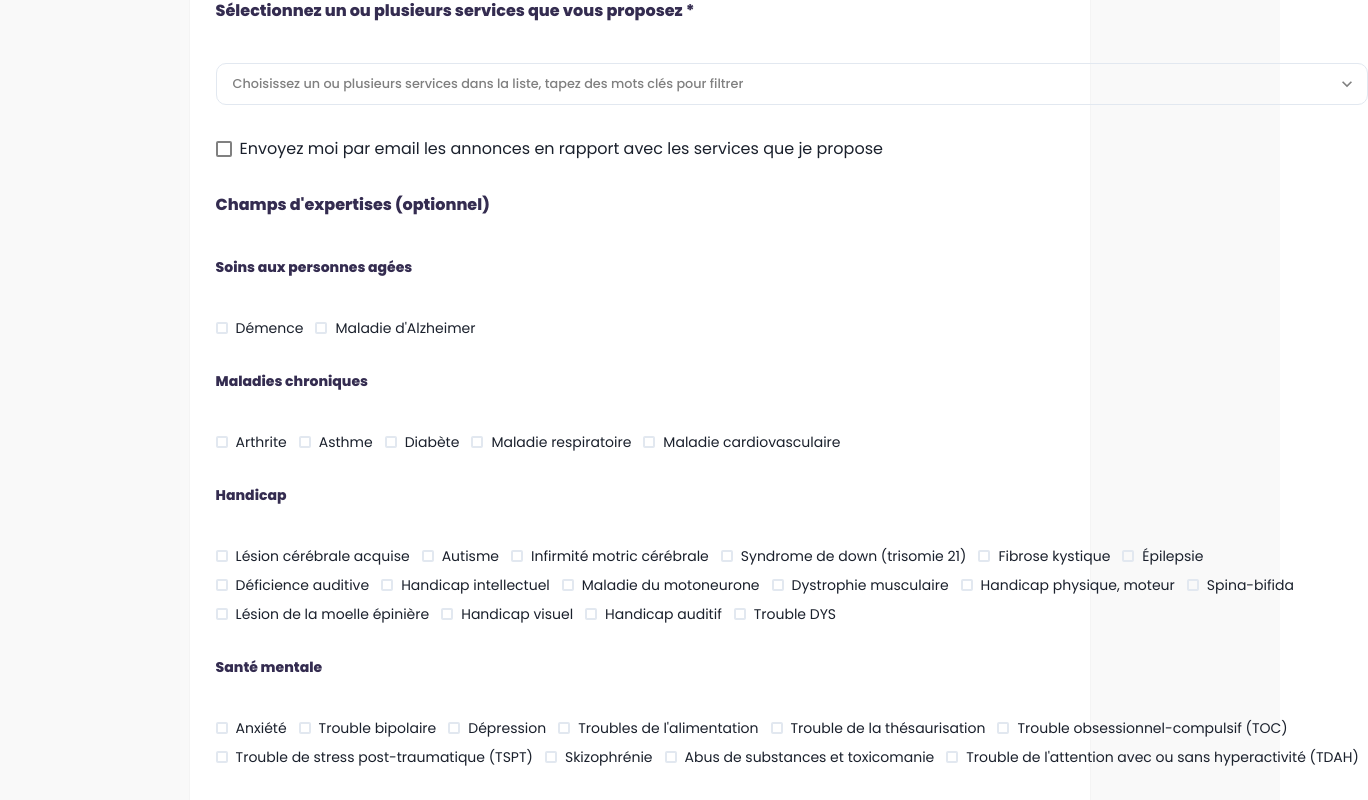
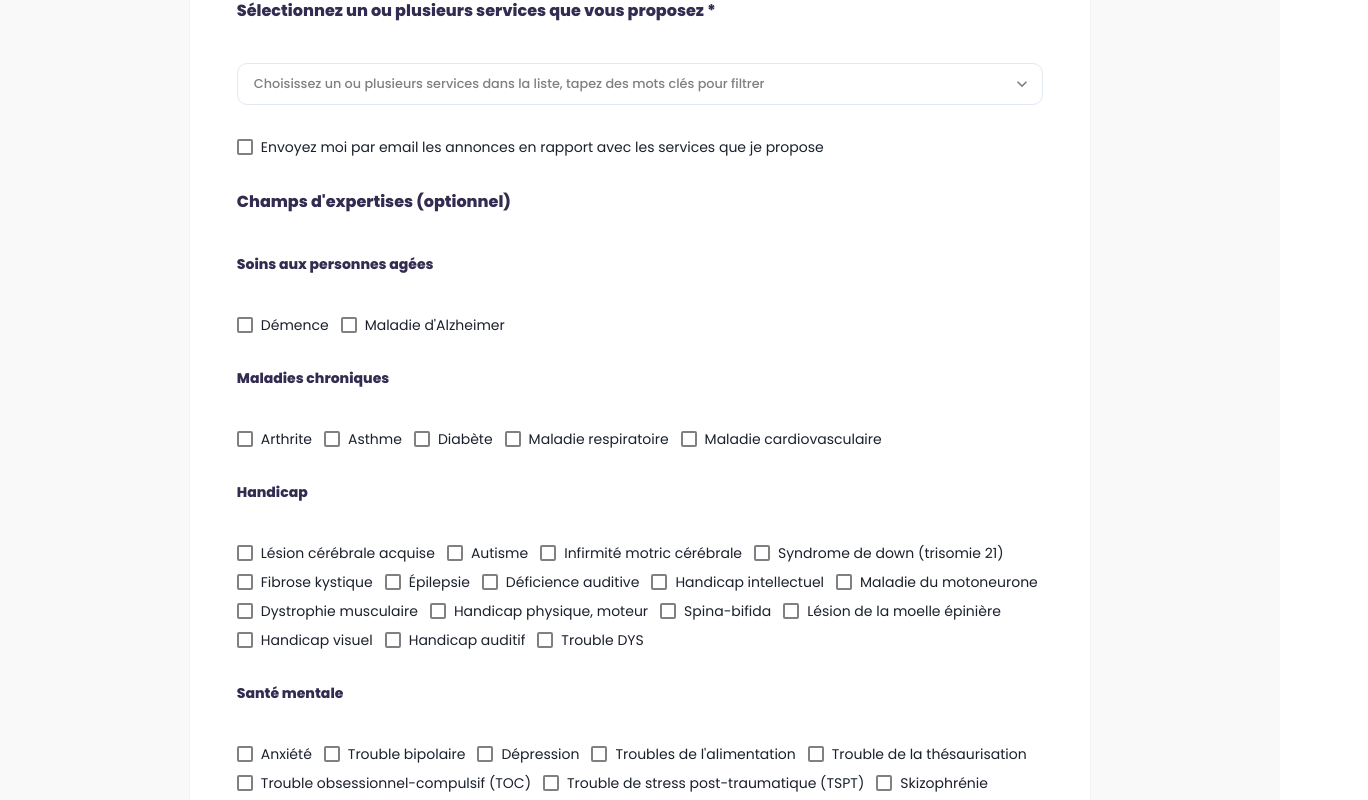
Before and after one commit to Zakari-B/Projet_WCS_3_Habble, a React (Vite) app in the folder frontend/: page /register-onboarding-pro in a window 1280 px wide. Shown: the part 949-1749 px from the top of the page, 1368 px wide, since content can reach past the window. Built offline with nearby package versions, Linux system fonts and the light colour scheme.

Commit message:
remove commented code

```diff
--- a/frontend/src/components/ProAccountForm.jsx
+++ b/frontend/src/components/ProAccountForm.jsx
@@ -34,60 +34,18 @@ import {
   Image,
 } from "@chakra-ui/react";
 
-import axios from "axios";
 import { CloseIcon } from "@chakra-ui/icons";
 import { useState } from "react";
-// eslint-disable-next-line import/no-extraneous-dependencies
-import { useNavigate } from "react-router";
-import testImage from "../assets/conseils-educatifs.jpg";
+import modalPicture from "../assets/habble-favicon.png";
 
 export default function ProAccountForm() {
-  // fonction qui recupère le nom et prénom de l'utilisateur //
-  // const getUser = () => {
-  //   axios
-  //     .get(`http://localhost:4000/api/users/${users.id}`, {})
-  //     .then((response) => response.data);
-  // };
-  // useEffect(() => {
-  //   getUser();
-  // }, []);
-
-  // fonction qui post les valeurs dans la table proDetails + redirige vers la page profil //
-  const navigate = useNavigate();
-
   const { isOpen, onOpen, onClose } = useDisclosure();
 
-  const postProDetails = (e) => {
-    e.preventDefault();
-    axios
-      .post("http://localhost:4000/api/proDetails", {
-        // name: name,
-        // activityPro: activityPro,
-        // cityPro: cityPro,
-        // phonePro: phonePro,
-        // profilPicturePro : profilPicturePr,
-        // experienceYearPro: experienceYearPro,
-        // pricePro: pricePro,
-        // descriptionPro: descriptionPro,
-        // tags : tags,
-        // acceptEmailPro: acceptEmailPro,
-        // siretPro: siretPro,
-      })
-      .then(() => {
-        // setUser(response.data);
-        navigate("/profil");
-      });
-  };
-
   // useState pour chaque input //
-  // const [name, setName] = useState(`${users.firstname}${users.lastname}`);
   const [displayName, setDisplayName] = useState("");
   const [activityPro, setActivityPro] = useState("");
   const [cityPro, setCityPro] = useState("");
   const [phonePro, setPhonePro] = useState("");
-  // const [profilPicturePro, setProfilPicturePro] = useState(
-  //   "https://bit.ly/broken-link"
-  // );
   const [experienceYearPro, setExperienceYearPro] = useState("");
   const [pricePro, setPricePro] = useState("");
   const [descriptionPro, setDescriptionPro] = useState("");
@@ -122,9 +80,14 @@ export default function ProAccountForm() {
         boxShadow="0px 1px 1px 0px rgb(185 184 184 / 75%)"
         borderRadius="25px"
         padding="2%"
-        onSubmit={postProDetails}
       >
-        <Stack className="noAccount" spacing={8} width="90vw" margin="auto">
+        <Stack
+          className="noAccount"
+          spacing={8}
+          width="95%"
+          margin="auto"
+          maxW="95%"
+        >
           <Heading
             as="h2"
             textAlign="left"
@@ -264,7 +227,7 @@ export default function ProAccountForm() {
                   </ModalHeader>
                   <ModalBody>
                     <FormControl>
-                      <Box h="150px" alignSelf="left" my="2rem">
+                      <Box h="150px" alignSelf="left" my="4rem">
                         <Box
                           border="3px solid"
                           borderColor="pink.light"
@@ -273,23 +236,16 @@ export default function ProAccountForm() {
                           w="150px"
                           mx="40%"
                         />
-                        <Box h="150px" w="100%">
-                          <Image src={testImage} m="auto" h="150px" />
+                        <Box h="150px" w="150px" mx="40%">
+                          <Image src={modalPicture} m="auto" h="150px" />
                         </Box>
                       </Box>
                       <Flex
                         direction="column"
                         alignItems="center"
-                        mt="5rem"
+                        mt="3rem"
                         gap="5"
                       >
-                        <Button
-                          w="100px"
-                          variant="solid_PrimaryColor"
-                          type="submit"
-                        >
-                          Enregistrer
-                        </Button>
                         <Button
                           type="file"
                           bg="none"
@@ -308,7 +264,16 @@ export default function ProAccountForm() {
                             name="name"
                             display="none"
                           />{" "}
-                          Changer la photo
+                          Télécharger votre nouvelle photo
+                        </Button>
+                        <Button
+                          w="120px"
+                          variant="solid_PrimaryColor"
+                          type="submit"
+                          fontSize="sm"
+                          onClick={onClose}
+                        >
+                          Enregistrer
                         </Button>
                       </Flex>
                     </FormControl>
@@ -518,8 +483,11 @@ export default function ProAccountForm() {
             _checked={{ borderColor: "pink.light" }}
             onChange={() => setAcceptEmailPro(!acceptEmailPro)}
           >
-            Envoyez moi par email les annonces en rapport avec les services que
-            je propose
+            <Text fontSize="sm">
+              {" "}
+              Envoyez moi par email les annonces en rapport avec les services
+              que je propose
+            </Text>
           </Checkbox>
           <FormLabel
             htmlFor="expertise"
@@ -546,11 +514,21 @@ export default function ProAccountForm() {
               h="fit-content"
               w="fit-content%"
             >
-              <Checkbox value="" size="sm">
-                Démence
+              <Checkbox
+                iconColor="pink.light"
+                colorScheme="white"
+                borderColor="gray"
+                _checked={{ borderColor: "pink.light" }}
+              >
+                <Text fontSize="sm">Démence</Text>
               </Checkbox>
-              <Checkbox value="" size="sm">
-                Maladie d'Alzheimer
+              <Checkbox
+                iconColor="pink.light"
+                colorScheme="white"
+                borderColor="gray"
+                _checked={{ borderColor: "pink.light" }}
+              >
+                <Text fontSize="sm"> Maladie d'Alzheimer</Text>
               </Checkbox>
             </Flex>
           </CheckboxGroup>
@@ -571,20 +549,45 @@ export default function ProAccountForm() {
               h="fit-content"
               w="fit-content%"
             >
-              <Checkbox value="" size="sm">
-                Arthrite
+              <Checkbox
+                iconColor="pink.light"
+                colorScheme="white"
+                borderColor="gray"
+                _checked={{ borderColor: "pink.light" }}
+              >
+                <Text fontSize="sm">Arthrite</Text>
               </Checkbox>
-              <Checkbox value="" size="sm">
-                Asthme
+              <Checkbox
+                iconColor="pink.light"
+                colorScheme="white"
+                borderColor="gray"
+                _checked={{ borderColor: "pink.light" }}
+              >
+                <Text fontSize="sm">Asthme</Text>
               </Checkbox>
-              <Checkbox value="" size="sm">
-                Diabète
+              <Checkbox
+                iconColor="pink.light"
+                colorScheme="white"
+                borderColor="gray"
+                _checked={{ borderColor: "pink.light" }}
+              >
+                <Text fontSize="sm">Diabète</Text>
               </Checkbox>
-              <Checkbox value="" size="sm">
-                Maladie respiratoire
+              <Checkbox
+                iconColor="pink.light"
+                colorScheme="white"
+                borderColor="gray"
+                _checked={{ borderColor: "pink.light" }}
+              >
+                <Text fontSize="sm"> Maladie respiratoire</Text>
               </Checkbox>
-              <Checkbox value="" size="sm">
-                Maladie cardiovasculaire
+              <Checkbox
+                iconColor="pink.light"
+                colorScheme="white"
+                borderColor="gray"
+                _checked={{ borderColor: "pink.light" }}
+              >
+                <Text fontSize="sm"> Maladie cardiovasculaire</Text>
               </Checkbox>
             </Flex>
           </CheckboxGroup>
@@ -605,53 +608,133 @@ export default function ProAccountForm() {
               h="fit-content"
               w="fit-content%"
             >
-              <Checkbox value="" size="sm">
-                Lésion cérébrale acquise
+              <Checkbox
+                iconColor="pink.light"
+                colorScheme="white"
+                borderColor="gray"
+                _checked={{ borderColor: "pink.light" }}
+              >
+                <Text fontSize="sm"> Lésion cérébrale acquise</Text>
               </Checkbox>
-              <Checkbox value="" size="sm">
-                Autisme
+              <Checkbox
+                iconColor="pink.light"
+                colorScheme="white"
+                borderColor="gray"
+                _checked={{ borderColor: "pink.light" }}
+              >
+                <Text fontSize="sm">Autisme</Text>
               </Checkbox>
-              <Checkbox value="" size="sm">
-                Infirmité motric cérébrale
+              <Checkbox
+                iconColor="pink.light"
+                colorScheme="white"
+                borderColor="gray"
+                _checked={{ borderColor: "pink.light" }}
+              >
+                <Text fontSize="sm"> Infirmité motric cérébrale</Text>
               </Checkbox>
-              <Checkbox value="" size="sm">
-                Syndrome de down (trisomie 21)
+              <Checkbox
+                iconColor="pink.light"
+                colorScheme="white"
+                borderColor="gray"
+                _checked={{ borderColor: "pink.light" }}
+              >
+                <Text fontSize="sm"> Syndrome de down (trisomie 21)</Text>
               </Checkbox>
-              <Checkbox value="" size="sm">
-                Fibrose kystique
+              <Checkbox
+                iconColor="pink.light"
+                colorScheme="white"
+                borderColor="gray"
+                _checked={{ borderColor: "pink.light" }}
+              >
+                <Text fontSize="sm"> Fibrose kystique</Text>
               </Checkbox>
-              <Checkbox value="" size="sm">
-                Épilepsie
+              <Checkbox
+                iconColor="pink.light"
+                colorScheme="white"
+                borderColor="gray"
+                _checked={{ borderColor: "pink.light" }}
+              >
+                <Text fontSize="sm"> Épilepsie</Text>
               </Checkbox>
-              <Checkbox value="" size="sm">
-                Déficience auditive
+              <Checkbox
+                iconColor="pink.light"
+                colorScheme="white"
+                borderColor="gray"
+                _checked={{ borderColor: "pink.light" }}
+              >
+                <Text fontSize="sm"> Déficience auditive</Text>
               </Checkbox>
-              <Checkbox value="" size="sm">
-                Handicap intellectuel
+              <Checkbox
+                iconColor="pink.light"
+                colorScheme="white"
+                borderColor="gray"
+                _checked={{ borderColor: "pink.light" }}
+              >
+                <Text fontSize="sm"> Handicap intellectuel</Text>
               </Checkbox>
-              <Checkbox value="" size="sm">
-                Maladie du motoneurone
+              <Checkbox
+                iconColor="pink.light"
+                colorScheme="white"
+                borderColor="gray"
+                _checked={{ borderColor: "pink.light" }}
+              >
+                <Text fontSize="sm"> Maladie du motoneurone</Text>
               </Checkbox>
-              <Checkbox value="" size="sm">
-                Dystrophie musculaire
+              <Checkbox
+                iconColor="pink.light"
+                colorScheme="white"
+                borderColor="gray"
+                _checked={{ borderColor: "pink.light" }}
+              >
+                <Text fontSize="sm"> Dystrophie musculaire</Text>
               </Checkbox>
-              <Checkbox value="" size="sm">
-                Handicap physique, moteur
+              <Checkbox
+                iconColor="pink.light"
+                colorScheme="white"
+                borderColor="gray"
+                _checked={{ borderColor: "pink.light" }}
+              >
+                <Text fontSize="sm"> Handicap physique, moteur</Text>
               </Checkbox>
-              <Checkbox value="" size="sm">
-                Spina-bifida
+              <Checkbox
+                iconColor="pink.light"
+                colorScheme="white"
+                borderColor="gray"
+                _checked={{ borderColor: "pink.light" }}
+              >
+                <Text fontSize="sm"> Spina-bifida</Text>
               </Checkbox>
-              <Checkbox value="" size="sm">
-                Lésion de la moelle épinière
+              <Checkbox
+                iconColor="pink.light"
+                colorScheme="white"
+                borderColor="gray"
+                _checked={{ borderColor: "pink.light" }}
+              >
+                <Text fontSize="sm"> Lésion de la moelle épinière</Text>
               </Checkbox>
-              <Checkbox value="" size="sm">
-                Handicap visuel
+              <Checkbox
+                iconColor="pink.light"
+                colorScheme="white"
+                borderColor="gray"
+                _checked={{ borderColor: "pink.light" }}
+              >
+                <Text fontSize="sm"> Handicap visuel</Text>
               </Checkbox>
-              <Checkbox value="" size="sm">
-                Handicap auditif
+              <Checkbox
+                iconColor="pink.light"
+                colorScheme="white"
+                borderColor="gray"
+                _checked={{ borderColor: "pink.light" }}
+              >
+                <Text fontSize="sm"> Handicap auditif</Text>
               </Checkbox>
-              <Checkbox value="" size="sm">
-                Trouble DYS
+              <Checkbox
+                iconColor="pink.light"
+                colorScheme="white"
+                borderColor="gray"
+                _checked={{ borderColor: "pink.light" }}
+              >
+                <Text fontSize="sm"> Trouble DYS</Text>
               </Checkbox>
             </Flex>
           </CheckboxGroup>
@@ -672,35 +755,91 @@ export default function ProAccountForm() {
               h="fit-content"
               w="fit-content%"
             >
-              <Checkbox value="" size="sm">
-                Anxiété
+              <Checkbox
+                iconColor="pink.light"
+                colorScheme="white"
+                borderColor="gray"
+                _checked={{ borderColor: "pink.light" }}
+              >
+                <Text fontSize="sm">Anxiété</Text>
               </Checkbox>
-              <Checkbox value="" size="sm">
-                Trouble bipolaire
+              <Checkbox
+                iconColor="pink.light"
+                colorScheme="white"
+                borderColor="gray"
+                _checked={{ borderColor: "pink.light" }}
+              >
+                <Text fontSize="sm"> Trouble bipolaire</Text>
               </Checkbox>
-              <Checkbox value="" size="sm">
-                Dépression
+              <Checkbox
+                iconColor="pink.light"
+                colorScheme="white"
+                borderColor="gray"
+                _checked={{ borderColor: "pink.light" }}
+              >
+                <Text fontSize="sm"> Dépression</Text>
               </Checkbox>
-              <Checkbox value="" size="sm">
-                Troubles de l'alimentation
+              <Checkbox
+                iconColor="pink.light"
+                colorScheme="white"
+                borderColor="gray"
+                _checked={{ borderColor: "pink.light" }}
+              >
+                <Text fontSize="sm"> Troubles de l'alimentation</Text>
               </Checkbox>
-              <Checkbox value="" size="sm">
-                Trouble de la thésaurisation
+              <Checkbox
+                iconColor="pink.light"
+                colorScheme="white"
+                borderColor="gray"
+                _checked={{ borderColor: "pink.light" }}
+              >
+                <Text fontSize="sm"> Trouble de la thésaurisation</Text>
               </Checkbox>
-              <Checkbox value="" size="sm">
-                Trouble obsessionnel-compulsif (TOC)
+              <Checkbox
+                iconColor="pink.light"
+                colorScheme="white"
+                borderColor="gray"
+                _checked={{ borderColor: "pink.light" }}
+              >
+                <Text fontSize="sm"> Trouble obsessionnel-compulsif (TOC)</Text>
               </Checkbox>
-              <Checkbox value="" size="sm">
-                Trouble de stress post-traumatique (TSPT)
+              <Checkbox
+                iconColor="pink.light"
+                colorScheme="white"
+                borderColor="gray"
+                _checked={{ borderColor: "pink.light" }}
+              >
+                <Text fontSize="sm">
+                  {" "}
+                  Trouble de stress post-traumatique (TSPT)
+                </Text>
               </Checkbox>
-              <Checkbox value="" size="sm">
-                Skizophrénie
+              <Checkbox
+                iconColor="pink.light"
+                colorScheme="white"
+                borderColor="gray"
+                _checked={{ borderColor: "pink.light" }}
+              >
+                <Text fontSize="sm"> Skizophrénie</Text>
               </Checkbox>
-              <Checkbox value="" size="sm">
-                Abus de substances et toxicomanie
+              <Checkbox
+                iconColor="pink.light"
+                colorScheme="white"
+                borderColor="gray"
+                _checked={{ borderColor: "pink.light" }}
+              >
+                <Text fontSize="sm"> Abus de substances et toxicomanie</Text>
               </Checkbox>
-              <Checkbox value="" size="sm">
-                Trouble de l'attention avec ou sans hyperactivité (TDAH)
+              <Checkbox
+                iconColor="pink.light"
+                colorScheme="white"
+                borderColor="gray"
+                _checked={{ borderColor: "pink.light" }}
+              >
+                <Text fontSize="sm">
+                  {" "}
+                  Trouble de l'attention avec ou sans hyperactivité (TDAH)
+                </Text>
               </Checkbox>
             </Flex>
           </CheckboxGroup>
```
